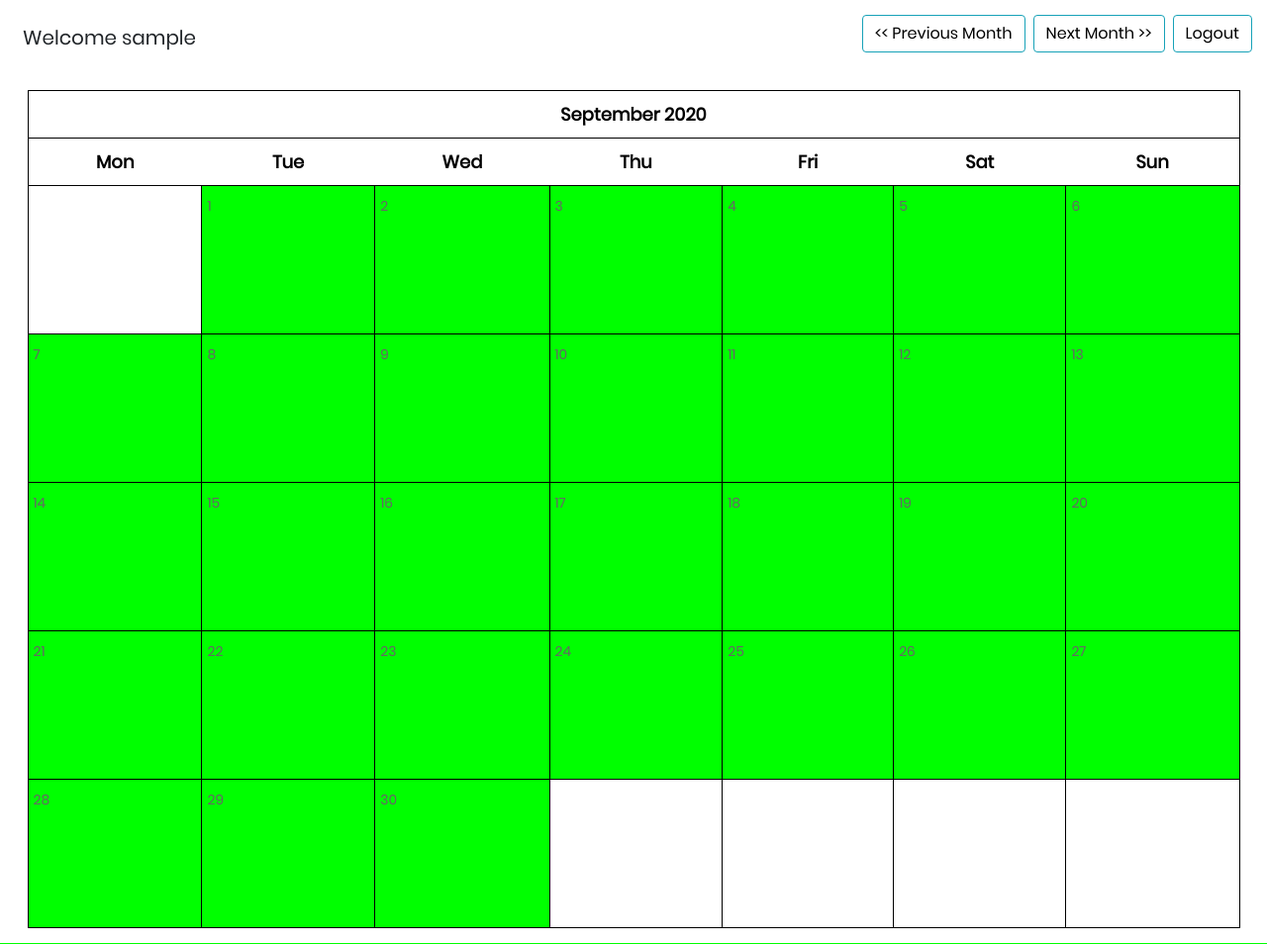
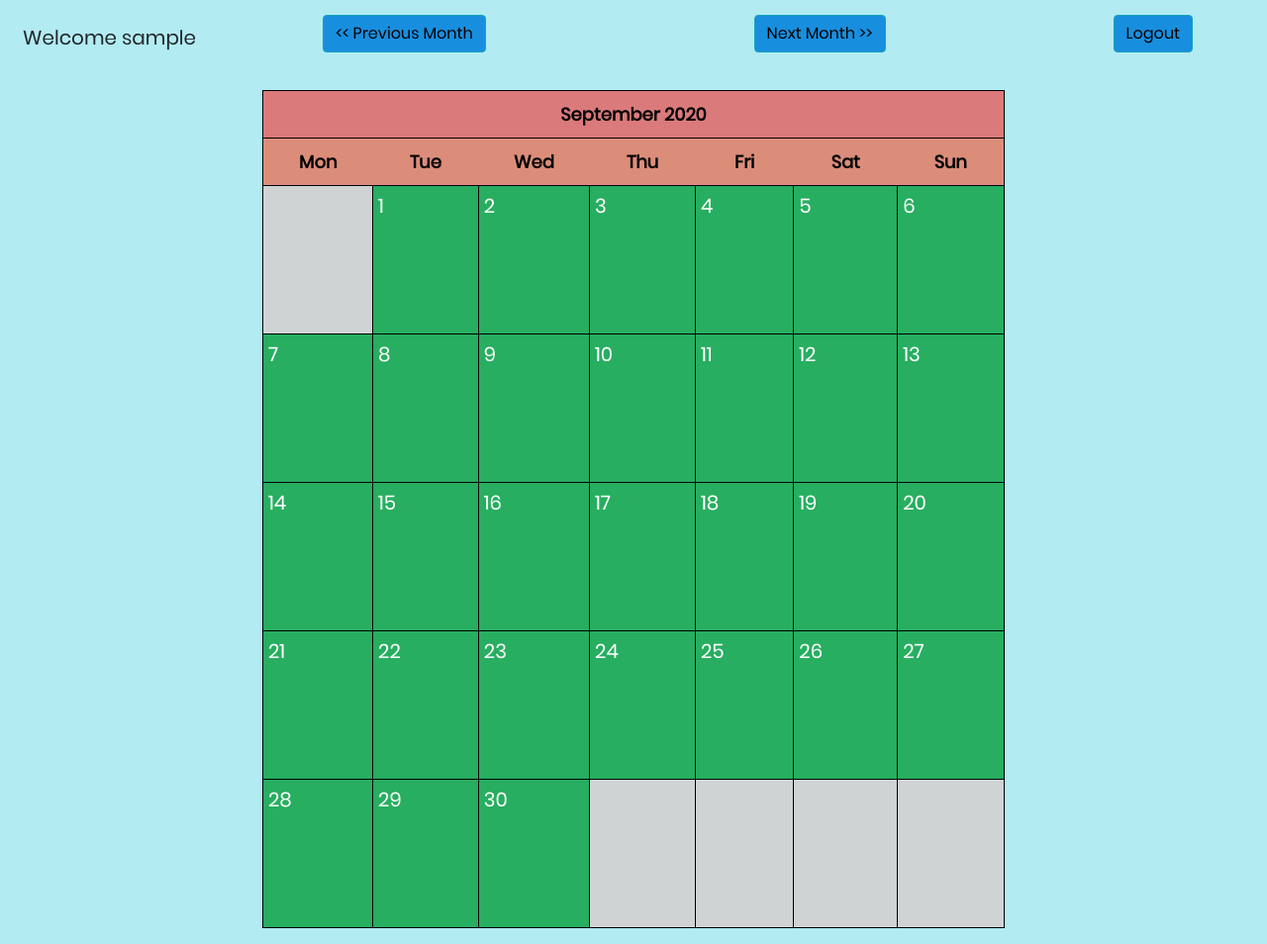
Before and after one commit to anshsrtv/Calendar_App, a Django app: page / in a window 1280 px wide. Shown: the whole page at 99% size. Run offline with Django 3.2, Linux system fonts and the light colour scheme; the visitor is signed in with stand-in values (Sample User, id 1); data that the repository does not hold is empty; some libraries are stand-ins or nearby versions.

Commit message:
Calender view modified

```diff
--- a/calendarapp/utils.py
+++ b/calendarapp/utils.py
@@ -22,14 +22,14 @@ class Calendar(HTMLCalendar):
 
 		if day != 0:
 			if d=='':
-				return f"<td bgcolor='#00ff00'><span class='date'><a href='/event/{self.year}/{self.month}/{day}/'>{day}</a></span><ul> {d} </ul></td>"
+				return f"<td bgcolor='#27ae60'><span class='date'><a href='/event/{self.year}/{self.month}/{day}/'>{day}</a></span><ul><font color='black'> {d} </font></ul></td>"
 			elif events_per_day[0].form_status=='APP':
-				return f"<td bgcolor='#ff0000'><span class='date'>{day}</span><ul> <font color='black'>{d} </font></ul></td>"
+				return f"<td bgcolor='#DC143C'><span class='date'>{day}</span><ul> <font color='black'>{d} </font></ul></td>"
 			elif events_per_day[0].form_status=='PND':
-				return f"<td bgcolor='yellow'><span class='date'>{day}</span><ul> {d} </ul></td>"
+				return f"<td bgcolor='#fada5e'><span class='date'>{day}</span><ul><font color='black'> {d} </font></ul></td>"
 
 		else:
-			return '<td></td>'
+			return "<td bgcolor='#d0d3d4'></td>"
 
 	# formats a week as a tr
 	def formatweek(self, theweek, eventforms):
--- a/static/css/main.css
+++ b/static/css/main.css
@@ -37,14 +37,16 @@
   body, html {
       height: 100%;
       font-family: Poppins-Regular, sans-serif;
+      background-color: #b2ebf2;
+
   }
 
   /*---------------------------------------------*/
   a {
       font-family: Poppins-Regular;
-	font-size: 14px;
+      font-size: 20px;
       line-height: 1.7;
-	color: #666666;
+      color: #ffffff;
       margin: 0px;
       transition: all 0.4s;
       -webkit-transition: all 0.4s;
--- a/static/css/style.css
+++ b/static/css/style.css
@@ -1,5 +1,5 @@
 .calendar {
-    width: 98%;
+    width: 60%;
     margin: auto;
     font-size: 13px;
   }
@@ -22,6 +22,7 @@
 
   .month {
     font-size: 25px;
+    background-color: #db7a7a;
   }
 
   .date {
@@ -41,14 +42,28 @@
     float: left;
   }
 
+  .left_side{
+    float: left;
+    margin-left: 120px;
+  }
+
   .right {
     float: right;
   }
 
+  .right_side{
+    float: right;
+    margin-right: 230px;
+  }
+
+  .right_shift{
+    float: right;
+    margin-right: 60px;
+  }
   .btn {
     outline: none;
     color: black;
-    background-color: transparent;
+    background-color: #188ede;
     box-shadow: 0 0 0 0;
   }
 
@@ -68,3 +83,6 @@
     padding: 5px;
     width: 100%;
   }
+  .mon,.tue,.wed,.thu,.fri,.sat,.sun{
+    background-color: #db8d7a;
+  }
--- a/templates/calendar.html
+++ b/templates/calendar.html
@@ -21,9 +21,9 @@
 </head>
 <div class="clearfix">
     <span class="left m-2" style="font-size: 20px;">Welcome {{ request.user }}</span>
-    <a class="btn btn-info right" href="{% url 'logout' %}"> Logout </a>
-	<a class="btn btn-info right mr-2" href="{% url 'calendarapp:calendar' %}?{{ next_month }} "> Next Month >> </a>
-    <a class="btn btn-info right mr-2" href="{% url 'calendarapp:calendar' %}?{{ prev_month }}"> << Previous Month </a>
+    <a class="btn btn-info right_shift" href="{% url 'logout' %}"> Logout </a>
+	<a class="btn btn-info right_side " href="{% url 'calendarapp:calendar' %}?{{ next_month }} "> Next Month >> </a>
+    <a class="btn btn-info left_side mr-2" href="{% url 'calendarapp:calendar' %}?{{ prev_month }}"> << Previous Month </a>
 
 </div>
 <div class="container-login100" style="color: rgb(0, 0, 0);">
```
Also changed, not shown: static/css/util.css (line endings or trailing spaces). Lines whose indentation alone changed are shown as unchanged.
